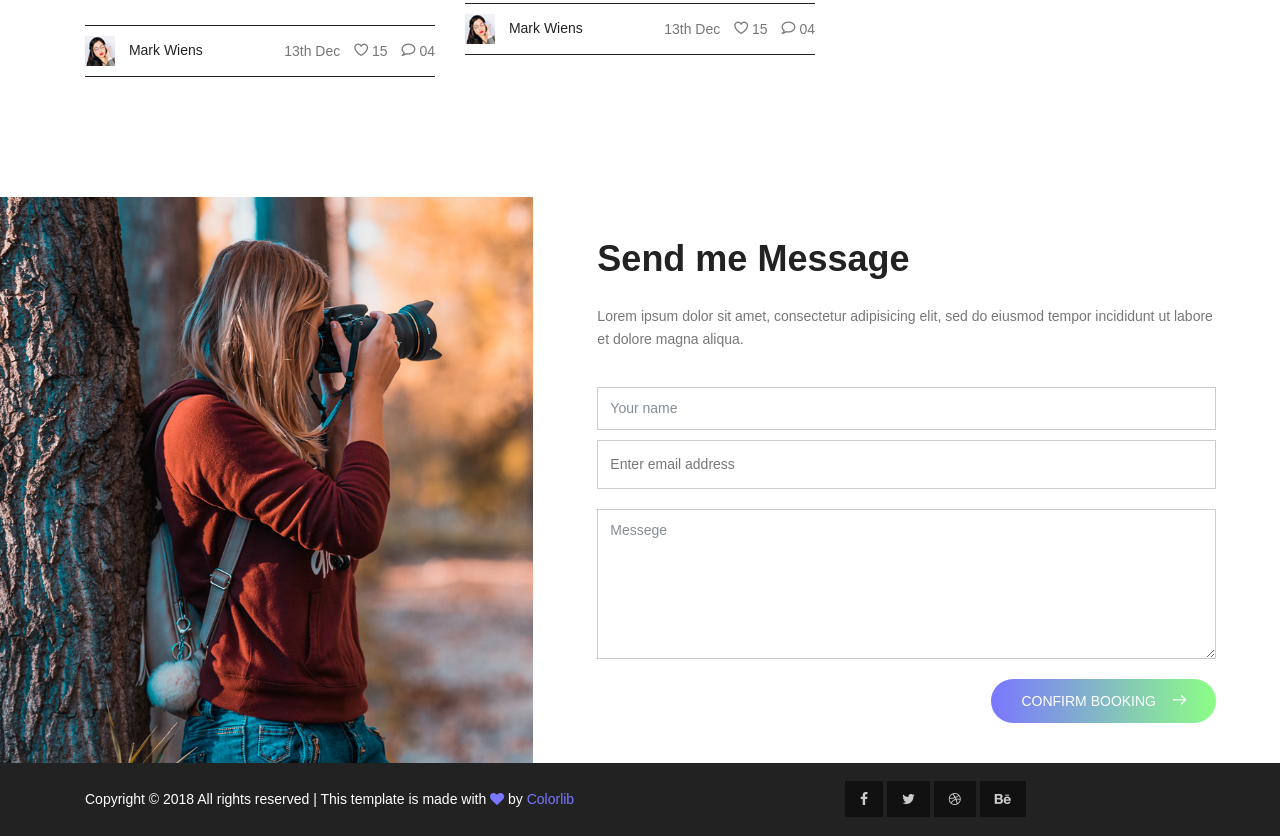
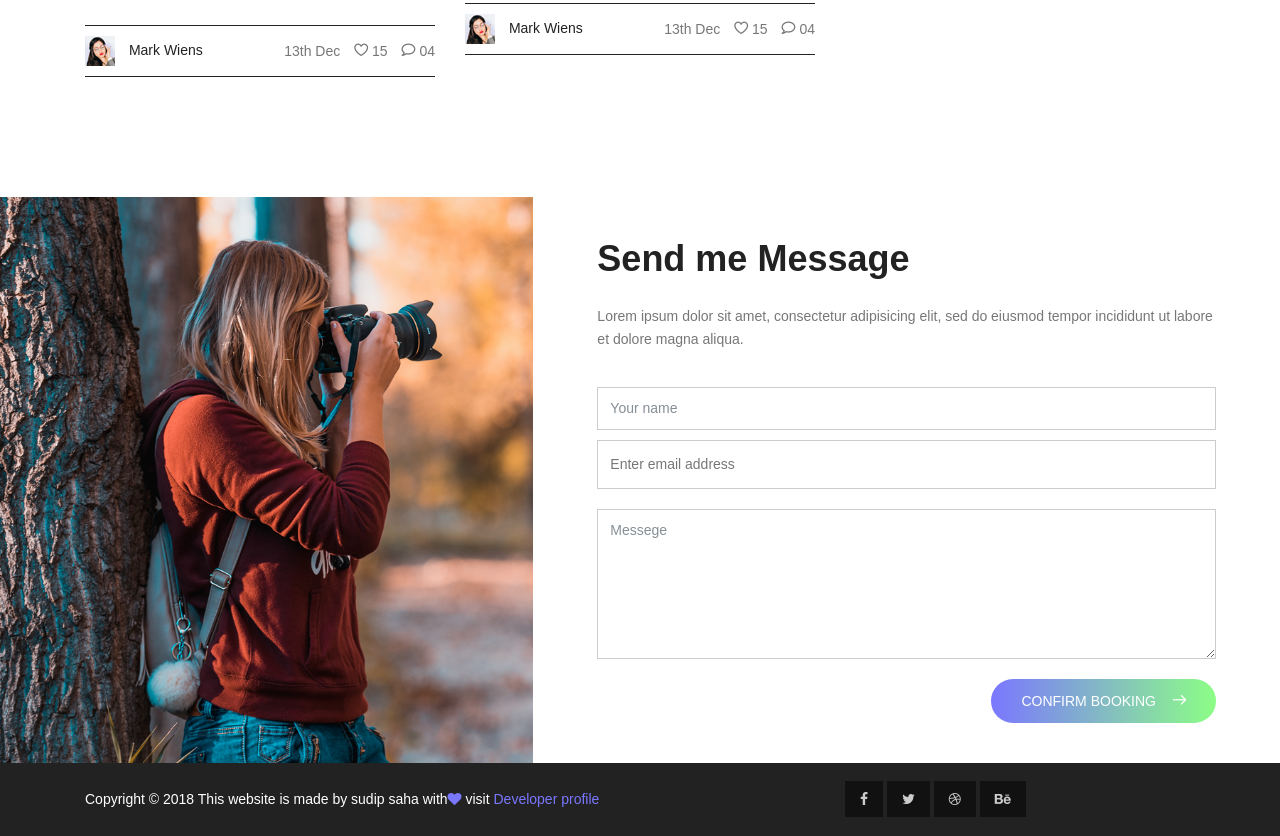
Before and after one commit to sudip39/sukanta-das-portfolio, a plain HTML site: page index.html in a window 1280 px wide. Shown: the part 3937-4773 px from the top of the page. Drawn offline with nearby package versions, Linux system fonts and the light colour scheme.

Commit message:
changed footer

```diff
--- a/index.html
+++ b/index.html
@@ -295,7 +295,7 @@
 				<div class="container">
 					<div class="row footer-bottom d-flex justify-content-between">
 						<!-- Link back to Colorlib can't be removed. Template is licensed under CC BY 3.0. -->
-						<p class="col-lg-8 col-sm-12 footer-text m-0 text-white">Copyright &copy; <script>document.write(new Date().getFullYear());</script> All rights reserved | This template is made with <i class="fa fa-heart" aria-hidden="true"></i> by <a href="https://colorlib.com" target="_blank">Colorlib</a></p>
+						<p class="col-lg-8 col-sm-12 footer-text m-0 text-white">Copyright  &copy; <script>document.write(new Date().getFullYear()); </script>  This website is made by sudip saha with<i class="fa fa-heart" aria-hidden="true"></i> visit <a href="https://www.facebook.com/sudip.saha.35574" target="_blank">Developer profile</a></p>
 
 						<div class="col-lg-4 col-sm-12 footer-social">
 							<a href="#"><i class="fa fa-facebook"></i></a>
```
